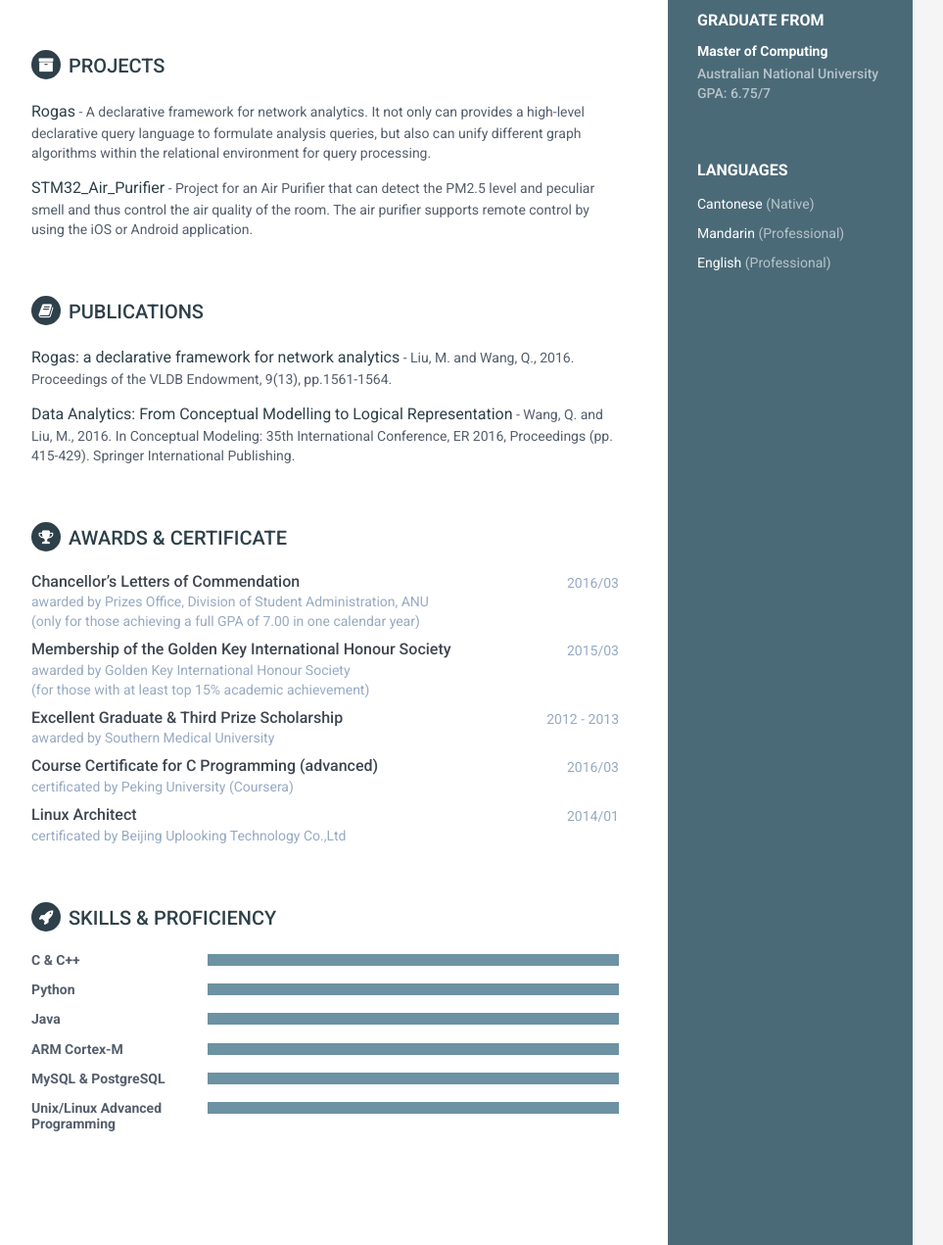
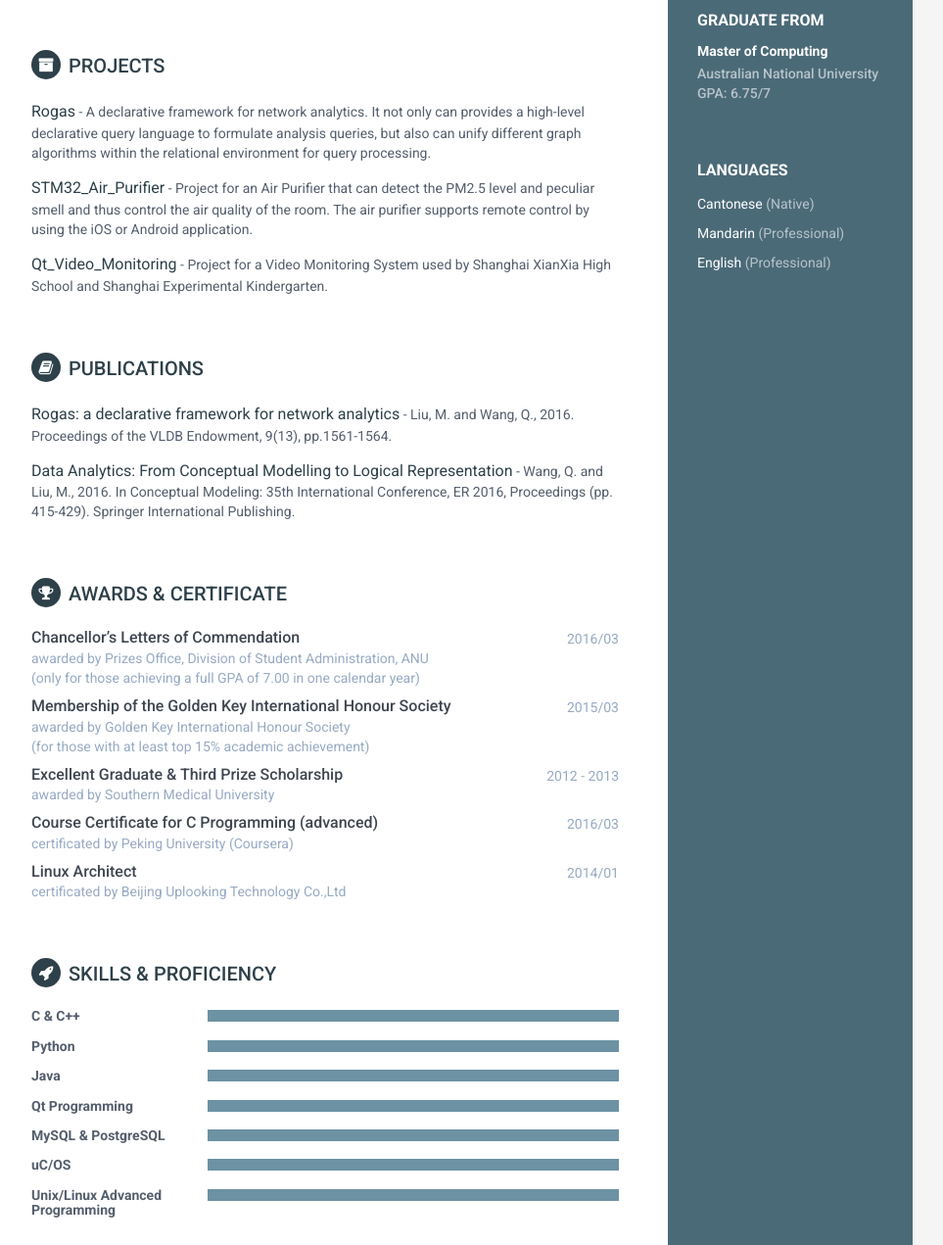
Before and after one commit to thomas-liao/thomas-liao.github.io, a Jekyll site: the page built from index.html, in a window 1280 px wide and 1400 px high, scrolled down 485 px, cut to the strip 0-1271 px from the top of the window. Shown: the whole strip at 98% size, without its empty margins (188-1151 px from the left). Built offline with Jekyll 4.4.1, drawn with Linux system fonts in a browser that asks for light colours.

Commit message:
update project and skill info

```diff
--- a/_includes/projects.html
+++ b/_includes/projects.html
@@ -14,4 +14,8 @@
                     <span class="project-title"><a href="https://github.com/Minjian/STM32_Air_Purifier" target="_blank">STM32_Air_Purifier</a></span> - <span class="project-tagline">Project for an Air Purifier that can detect the PM2.5 level and peculiar smell and thus control the air quality of the room. The air purifier supports remote control by using the iOS or Android application. </span>
                 </div><!--//item-->
 
+                <div class="item">
+                    <span class="project-title"><a href="https://github.com/Minjian/QT_Video_Monitoring" target="_blank">Qt_Video_Monitoring</a></span> - <span class="project-tagline">Project for a Video Monitoring System used by Shanghai XianXia High School and Shanghai Experimental Kindergarten. </span>
+                </div><!--//item-->
+
             </section><!--//section-->
--- a/_includes/skills.html
+++ b/_includes/skills.html
@@ -26,7 +26,7 @@
                     </div><!--//item-->
 
                     <div class="item">
-                        <h3 class="level-title">ARM Cortex-M</h3>
+                        <h3 class="level-title">Qt Programming</h3>
                         <div class="level-bar">
                             <div class="level-bar-inner" data-level="85%">
                             </div>
@@ -42,6 +42,14 @@
                     </div><!--//item-->
 
                     <div class="item">
+                        <h3 class="level-title">uC/OS</h3>
+                        <div class="level-bar">
+                            <div class="level-bar-inner" data-level="70%">
+                            </div>
+                        </div><!--//level-bar-->
+                    </div><!--//item-->
+
+                    <div class="item">
                         <h3 class="level-title">Unix/Linux Advanced Programming</h3>
                         <div class="level-bar">
                             <div class="level-bar-inner" data-level="85%">
```
Also changed, not shown: other parts of _includes/projects.html (+1 -1 lines).
